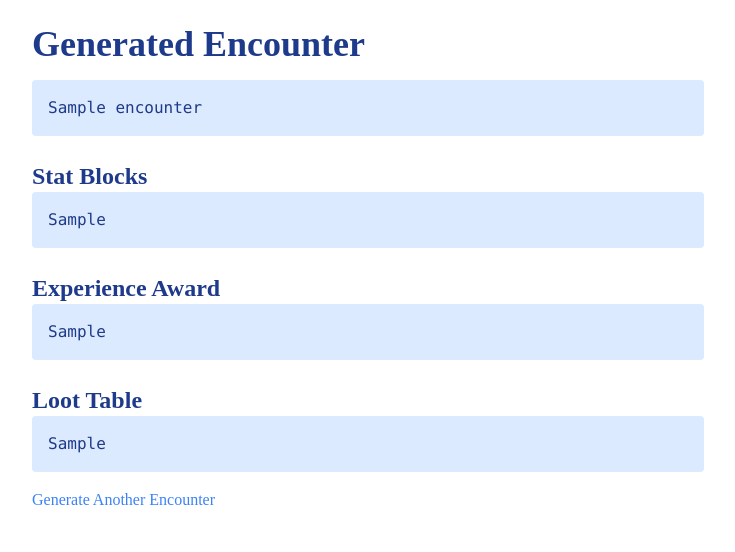
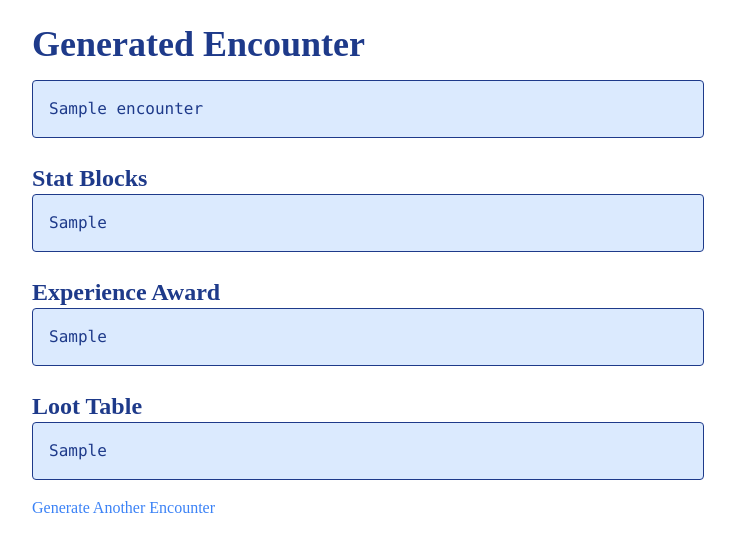
Before and after one commit to rynpal/ttrpg_encounter_generator, a Flask app: template templates/result.html in a window 1280 px wide. Shown: the top 552 px of the page, without its empty margins (272-1007 px from the left). Run offline with Flask 3, Linux system fonts and the light colour scheme; the template is opened without the code that fills it: most values are stand-ins (such as "Sample title", 1, 10 or a date in 2020).

Commit message:
adding blue border formatting for content

```diff
--- a/templates/result.html
+++ b/templates/result.html
@@ -1,29 +1,62 @@
 <!DOCTYPE html>
 <html lang="en">
   <head>
-    <meta charset="UTF-8">
-    <meta name="viewport" content="width=device-width, initial-scale=1.0">
+    <meta charset="UTF-8" />
+    <meta name="viewport" content="width=device-width, initial-scale=1.0" />
     <title>Generated Encounter</title>
-    <link href="https://cdn.jsdelivr.net/npm/tailwindcss@2.2.19/dist/tailwind.min.css" rel="stylesheet">
+    <link
+      href="https://cdn.jsdelivr.net/npm/tailwindcss@2.2.19/dist/tailwind.min.css"
+      rel="stylesheet"
+    />
     <style>
       body {
-            font-family: 'Cinzel', serif;
+        font-family: "Cinzel", serif;
         background-color: white;
-            color: #1E3A8A; /* Blue color scheme */
+        color: #1e3a8a; /* Blue color scheme */
+      }
+      table {
+        color: #1e3a8a; /* Match text color */
+        border: 1px solid #1e3a8a; /* Border color */
+        border-collapse: collapse; /* Ensure borders are visible */
+      }
+      th,
+      td {
+        border: 1px solid #1e3a8a; /* Border color for table cells */
+        padding: 8px; /* Padding for table cells */
       }
     </style>
   </head>
   <body class="p-6">
     <div class="max-w-2xl mx-auto">
       <h1 class="text-4xl font-bold mb-4">Generated Encounter</h1>
-        <pre class="bg-blue-100 p-4 rounded whitespace-pre-wrap">{{ encounter|safe }}</pre>
+      <pre
+        class="bg-blue-100 p-4 rounded whitespace-pre-wrap border border-blue-900"
+      >
+{{ encounter|safe }}</pre
+      >
       <h2 class="text-2xl font-bold mt-6">Stat Blocks</h2>
-        <pre class="bg-blue-100 p-4 rounded whitespace-pre-wrap">{{ stat_blocks|safe }}</pre>
+      <pre
+        class="bg-blue-100 p-4 rounded whitespace-pre-wrap border border-blue-900"
+      >
+{{ stat_blocks|safe }}</pre
+      >
       <h2 class="text-2xl font-bold mt-6">Experience Award</h2>
-        <pre class="bg-blue-100 p-4 rounded whitespace-pre-wrap">{{ experience_award|safe }}</pre>
+      <pre
+        class="bg-blue-100 p-4 rounded whitespace-pre-wrap border border-blue-900"
+      >
+{{ experience_award|safe }}</pre
+      >
       <h2 class="text-2xl font-bold mt-6">Loot Table</h2>
-        <pre class="bg-blue-100 p-4 rounded whitespace-pre-wrap">{{ loot_table|safe }}</pre>
-        <a href="{{ url_for('index') }}" class="text-blue-500 hover:underline mt-4 inline-block">Generate Another Encounter</a>
+      <pre
+        class="bg-blue-100 p-4 rounded whitespace-pre-wrap border border-blue-900"
+      >
+{{ loot_table|safe }}</pre
+      >
+      <a
+        href="{{ url_for('index') }}"
+        class="text-blue-500 hover:underline mt-4 inline-block"
+        >Generate Another Encounter</a
+      >
     </div>
   </body>
 </html>
```
Lines whose indentation alone changed are shown as unchanged.
